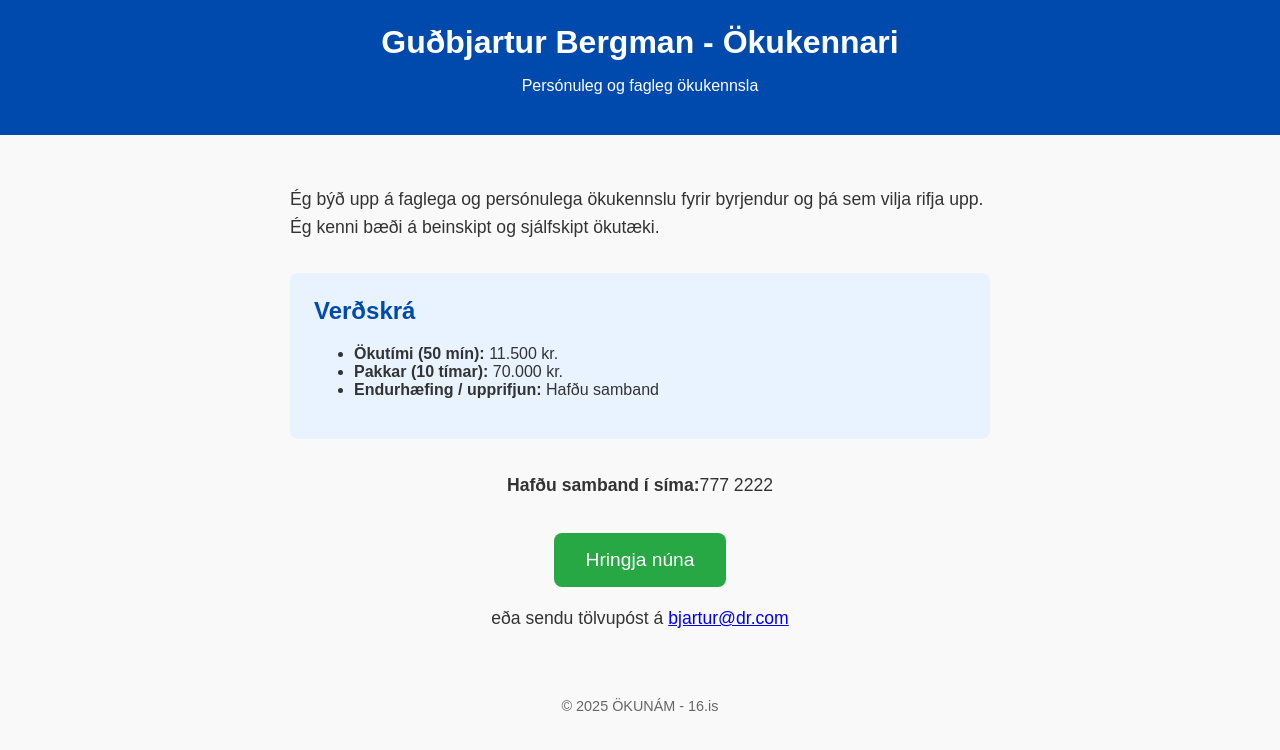
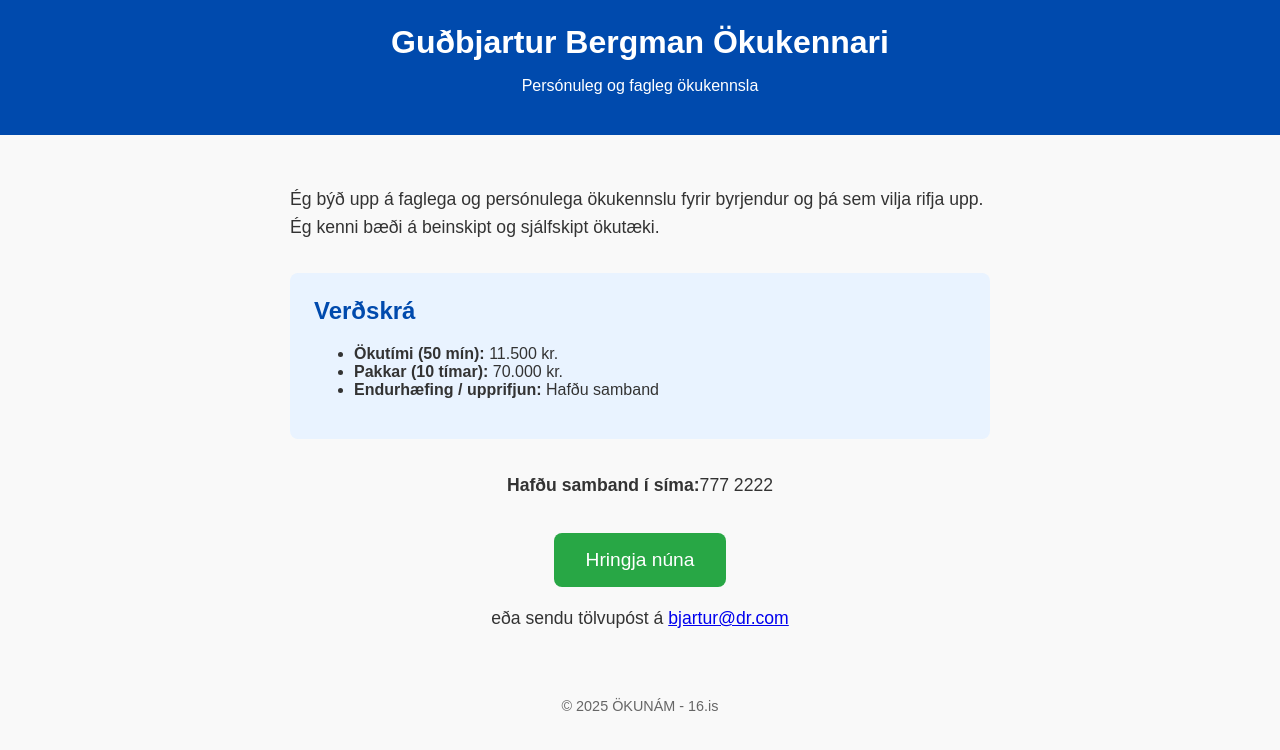
Before and after one commit to tjktskoli/tjktskoli.github.io, a plain HTML site: page index.html in a window 1280 px wide. Drawn offline with Linux system fonts and the light colour scheme.

Commit message:
Update index.html

```diff
--- a/index.html
+++ b/index.html
@@ -92,7 +92,7 @@
 
   <header>
     <!--<img src="logo.png" alt="Logo ökukennara"-->
-    <h1>Guðbjartur Bergman - Ökukennari</h1>
+    <h1>Guðbjartur Bergman  Ökukennari</h1>
     <p>Persónuleg og fagleg ökukennsla</p>
   </header>
 
```
